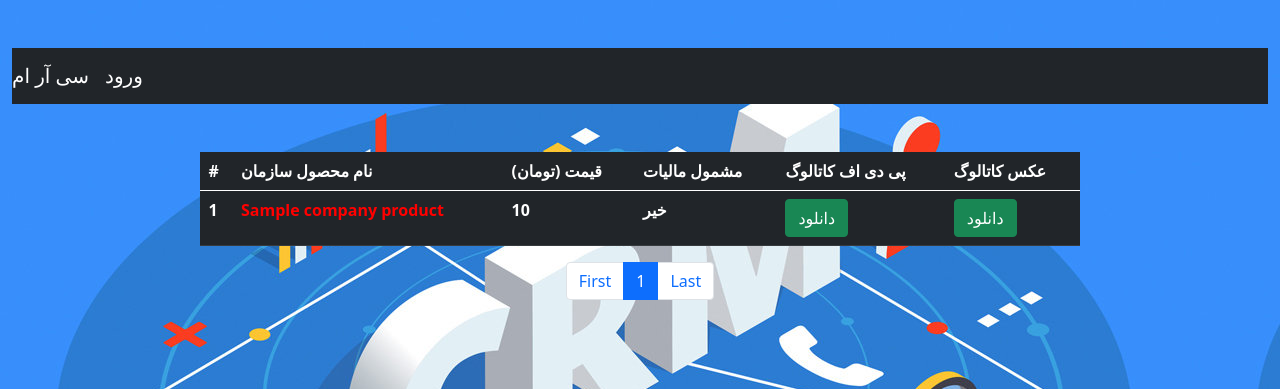
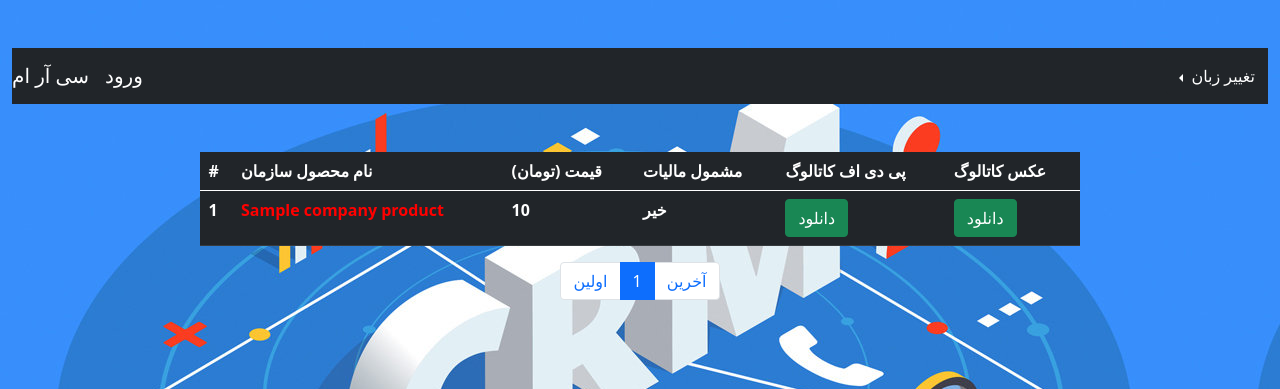
Before and after one commit to mostafavahdanideh/CRM-Project-Django-DRF, a Django app: template crm_project/inventory/templates/list_company_products.html in a window 1280 px wide. Shown: the top 389 px of the page. Run offline with Django 3.2, Linux system fonts and the light colour scheme; the template is opened without the code that fills it: most values are stand-ins (such as "Sample title", 1, 10 or a date in 2020); lists and menus that the app fills with data are empty; some libraries are stand-ins or nearby versions.

```diff
--- a/crm_project/marketing/templates/create_quotes.html
+++ b/crm_project/marketing/templates/create_quotes.html
@@ -34,7 +34,7 @@
             {% endif %}
 
             <div class='mt-3'>
-                <input type="button" class='btn btn-dark text-white' value="آیتم اضافه کن" id="add_more">
+                <input type="button" class='btn btn-dark text-white' value="{% trans "آیتم اضافه کن" %}" id="add_more">
             </div>
 
             <div class='row mt-3'>
--- a/crm_project/templates/navbar.html
+++ b/crm_project/templates/navbar.html
@@ -17,7 +17,28 @@
                         <a class="navbar-brand text-white" href="{% url "admin:index" %}">{% trans "پنل مدیریت" %}</a>
                     {% endif %}
 
-                    <div class="collapse navbar-collapse justify-content-end" id="navbarNav">
+                {% else %}
+                    <a class="navbar-brand text-white" href="{% url 'expert:login' %}">{% trans "ورود" %}</a>
+                {% endif %}
+
+                <div class="collapse navbar-collapse justify-content-end" id="navbarNav">
+                    <div class="dropdown dropstart">
+                        <a class="btn btn-dark dropdown-toggle" href="#" role="button" id="list_drop_down" data-bs-toggle="dropdown" aria-expanded="false">
+                            {% trans "تغییر زبان" %}
+                        </a>
+
+                        <ul class="dropdown-menu" aria-labelledby="list_drop_down">
+                            <li>
+                                <a class="dropdown-item text-dark" href="#">{% trans "انگلیسی" %}</a>
+                            </li>
+
+                            <li>
+                                <a class="dropdown-item text-dark" href="#">{% trans "فارسی" %}</a>
+                            </li>
+                        </ul>
+                    </div>
+
+                    {% if request.user.is_authenticated %}
                         <div class="dropdown dropstart">
                             <a class="btn btn-dark dropdown-toggle" href="#" role="button" id="list_drop_down" data-bs-toggle="dropdown" aria-expanded="false">
                                 {% trans "لیست" %}
@@ -73,10 +94,8 @@
                                 {% endif %}
                             </ul>
                         </div>
-                    </div>
-                {% else %}
-                    <a class="navbar-brand text-white" href="{% url 'expert:login' %}">{% trans "ورود" %}</a>
-                {% endif %}
+                    {% endif %}
+                </div>
             </nav>
         </div>
     </div>
--- a/crm_project/templates/pagination.html
+++ b/crm_project/templates/pagination.html
@@ -5,7 +5,7 @@
         <ul class="pagination justify-content-center">
 
             <li class="page-item">
-                <a class="page-link" href="?page=1">{% trans "First" %}</a>
+                <a class="page-link" href="?page=1">{% trans "اولین" %}</a>
             </li>
 
             {% if page_obj.has_previous %}
@@ -37,7 +37,7 @@
             {% endif %}
 
             <li class="page-item">
-                <a class="page-link" href="?page={{paginator.num_pages}}">{% trans "Last" %}</a>
+                <a class="page-link" href="?page={{paginator.num_pages}}">{% trans "آخرین" %}</a>
             </li>
 
         </ul>
```
Also changed, not shown: crm_project/inventory/locale/en/LC_MESSAGES/django.po (added), crm_project/locale/en/LC_MESSAGES/django.po (added), crm_project/marketing/locale/en/LC_MESSAGES/django.po (added), crm_project/organization/locale/en/LC_MESSAGES/django.po (added), crm_project/users/locale/en/LC_MESSAGES/django.po (added).
